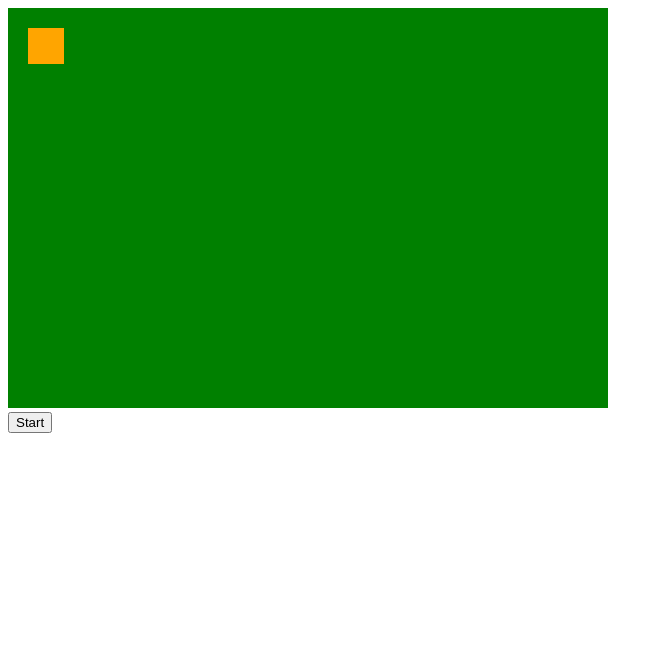
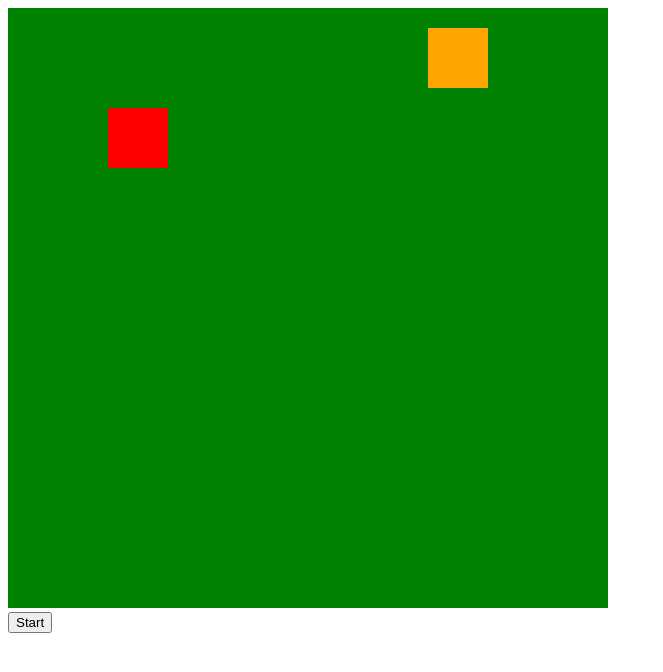
Before and after one commit to Qypol342/SimpleSnake, a plain HTML site: page index.html in a window 1280 px wide. Both pictures are taken after a click on the button "Start". Shown: the whole page, without its empty margins (0-663 px from the left). Drawn offline with Linux system fonts and the light colour scheme.

Commit message:
food added

```diff
--- a/SRC/JS/script.js
+++ b/SRC/JS/script.js
@@ -2,20 +2,35 @@ const canGame = document.querySelector("canvas")
 const ctx = canGame.getContext("2d")
 const startBtn = document.querySelector("#start");
 
-document.addEventListener("keybown",keyDown);
+document.addEventListener("keydown",keyDown);
 document.addEventListener("click",run)
 
+
+const MaxY = 600;
+const MaxX = 600;
+const speed = 7;
 const tileCount=20;
-const tileSize=18;
-const MaxY = 400;
-const MaxX = 800;
-const speed = 7;
+const tileSize=MaxX/tileCount;
 
 let SnakeX =1;
 let SnakeY = 1;
 
 let VelX =1;
 let VelY=0;
+
+class Apple{
+    constructor(x, y){
+        this.x=x;
+        this.y=y;
+    }
+}
+
+let lost = false
+let apples = [new Apple( 5,5)]
+let Score =0
+
+
+
 
 function clearScreen(){
     ctx.fillStyle="green"
@@ -24,15 +39,44 @@ function clearScreen(){
 
 function drawSnake(){
     ctx.fillStyle = "orange"
-    ctx.fillRect(1 *tileCount ,1 * tileCount,2 * tileSize,2 * tileSize)
+    ctx.fillRect(SnakeX *tileCount ,SnakeY * tileCount,2 * tileSize,2 * tileSize)
+}
+
+function drawFood(){
+    apples.forEach(e => {
+        ctx.fillStyle = "red"
+    ctx.fillRect(e.x *tileCount ,e.y * tileCount,2 * tileSize,2 * tileSize)
+
+    });
+}
+
+function checkCollison(){
+    // food
+
+    apples.forEach(e => {
+        if (e.x == SnakeX && e.y == SnakeY ){
+            apples.pop(e)
+            console.log("food eated")
+            Score ++;
+            apples.push(new Apple(Math.floor(Math.random()*tileCount),Math.floor(Math.random()*tileCount)))
+        }
+
+    });
+
+    //eadge
 }
 
 function run(){
-    console.log("runiong")
+    if (lost){ return }
+
 
     SnakeX += VelX;
     SnakeY += VelY;
 
+    clearScreen();
+    checkCollison();
+    drawFood();
+    drawSnake();
     setTimeout(run, 1000/speed)
 }
 
@@ -44,23 +88,27 @@ drawSnake()
 
 
 function keyDown(event){
-
+    console.log("key down")
     if(event.keyCode==38){
+        if(VelY == 1){return}
         VelY=-1;
         VelX=0;
 
     }
 
     if(event.keyCode==40){
+        if(VelY == -1){return}
         VelY=1;
         VelX=0;
     }
 
     if(event.keyCode==37){
+        if(VelX == 1){return}
         VelY=0;
         VelX=-1;
     }
     if(event.keyCode==39){
+        if(VelX == -1){return}
         VelY=0;
         VelX=1;
     }
--- a/index.html
+++ b/index.html
@@ -10,7 +10,7 @@
 <body>
 
 
-    <canvas id="game" width="600" height="400"></canvas>
+    <canvas id="game" width="600" height="600"></canvas>
     <div class="menu"><button id="start">Start</button></div>
 
 
```
